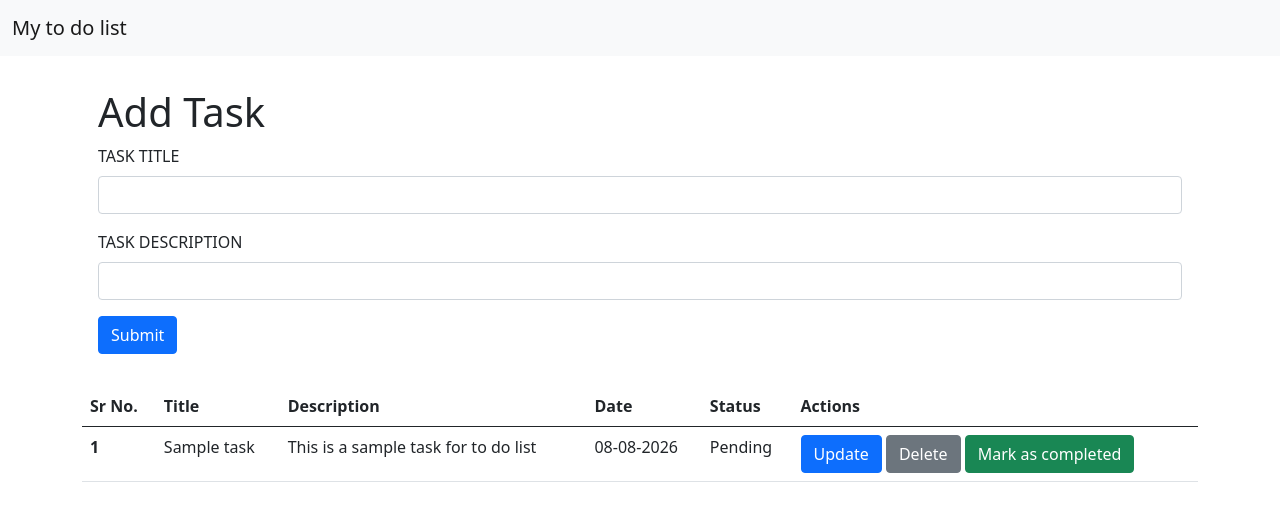
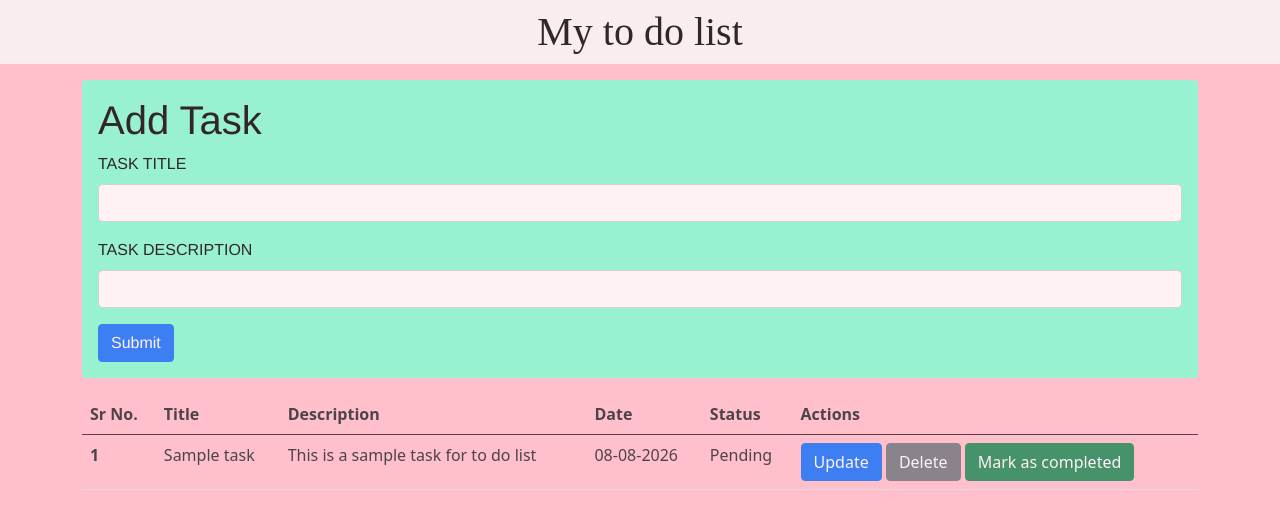
Before and after one commit to khushabupatrikar7-code/To-do-listt, a Flask app: page / in a window 1280 px wide. Shown: the top 529 px of the page. Run offline with Flask 3, Linux system fonts and the light colour scheme.

Commit message:
created style.css and  added script in index.html

```diff
--- /dev/null
+++ b/static/style.css
@@ -0,0 +1,39 @@
+h1.navbar-title{
+    text-align: center;
+    width: 100%;
+    margin: 0%;
+    font-family: 'Times New Roman', Times, serif;
+    color: black;
+
+}
+
+body {
+    background-color: pink;
+    opacity: 0.8;
+    background-image: radial-gradient(circle,pink 1.2px,transparent 1.2px);
+    background-size: 15px 15px;
+    }
+
+.container2{
+    background-color: aquamarine;
+    border-radius: 20px;
+    color: black;
+    font-family: 'Franklin Gothic Medium', 'Arial Narrow', Arial, sans-serif;
+}
+
+@media (max-width: 768px){
+    .table-container{
+        overflow-x: scroll;
+        -webkit-overflow-scrolling: touch;
+    }
+    .btns{
+        display: grid;
+        gap: 2;
+        justify-content: center;
+        align-items: center;
+        padding: 10px;
+    }
+    .btns a{
+        margin: 5px;
+    }
+}
--- a/templates/base.html
+++ b/templates/base.html
@@ -7,6 +7,7 @@
   <title>My to do list</title>
   <link href="https://cdn.jsdelivr.net/npm/bootstrap@5.0.2/dist/css/bootstrap.min.css" rel="stylesheet"
     integrity="sha384-EVSTQN3/azprG1Anm3QDgpJLIm9Nao0Yz1ztcQTwFspd3yD65VohhpuuCOmLASjC" crossorigin="anonymous">
+    <link rel="stylesheet" href="{{ url_for ('static' , filename = 'style.css')}}">
 
 
 </head>
@@ -15,7 +16,7 @@
   <!-- As a link -->
   <nav class="navbar navbar-light bg-light">
     <div class="container-fluid">
-      <a class="navbar-brand" href="#">My to do list</a>
+      <h1 class="navbar-title">My to do list</h1>
     </div>
   </nav>
   {% block body %}
--- a/templates/index.html
+++ b/templates/index.html
@@ -5,7 +5,7 @@
 <div class="container my-3">
   <div class="container2 my-3 rounded p-3">
     <h1>Add Task</h1>
-    <form>
+    <form action="/" method="POST">
       <div class="mb-3">
         <label for="title" class="form-label">TASK TITLE</label>
         <input type="text" class="form-control" id="title" name="title">
@@ -29,7 +29,7 @@
     </div>
 
     {%else%}
-
+   <div class="table-container">
     <table class="table">
       <thead>
         <tr>
@@ -52,17 +52,22 @@
           <td>{{todo.date_created}}</td>
           <td>{{todo.status}}</td>
           <td>
-            <button type="button" class="btn btn-primary">Update</button>
-            <button type="button" class="btn btn-secondary">Delete</button>
-            <button type="button" class="btn btn-success">Mark as completed</button>
+            <div class="btns">
+            <a  href="/update/{{todo.sno}}"type="button" class="btn btn-primary">Update</a>
+            <a  href="/delete/{{todo.sno}}"type="button" class="btn btn-secondary">Delete</a>
+            <a  href="/mark/{{todo.sno}}"type="button" class="btn btn-success">Mark as completed</a>
+            </div>
           </td>
         </tr>
         {%endfor%}
       </tbody>
 
     </table>
+   </div>
     {% endif %}
   </div>
 </div>
 
+<script src="https://cdn.jsdelivr.net/npm/bootstrap@5.0.2/dist/js/bootstrap.bundle.min.js" integrity="sha384-MrcW6ZMFYlzcLA8Nl+NtUVF0sA7MsXsP1UyJoMp4YLEuNSfAP+JcXn/tWtIaxVXM" crossorigin="anonymous"></script>
+
 {%endblock body%}
--- a/templates/update.html
+++ b/templates/update.html
@@ -5,7 +5,7 @@
 <div class="container my-3">
   <div class="container2 my-3 rounded p-3">
     <h1>Update Task</h1>
-    <form>
+    <form action="/update/{{todo.sno}}" method="POST">
       <div class="mb-3">
         <label for="title" class="form-label">TASK TITLE</label>
         <input type="text" class="form-control" id="title" name="title">
```
